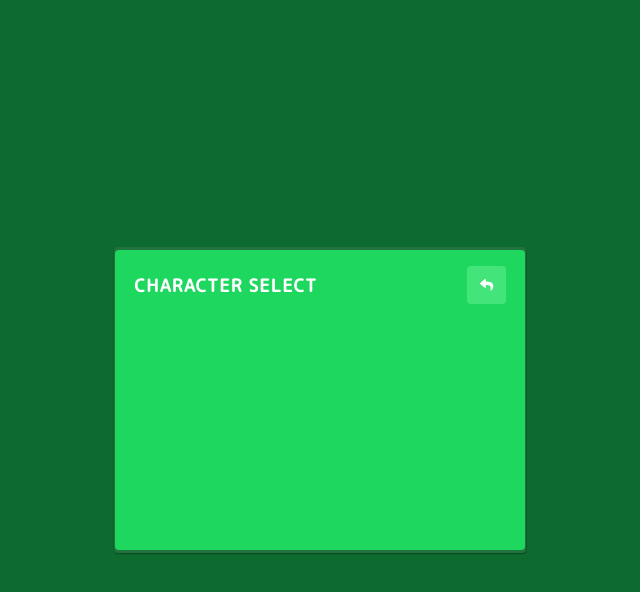
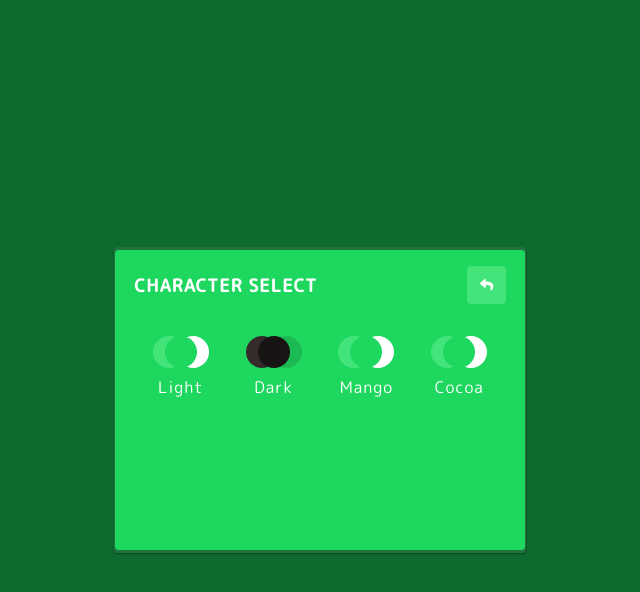
Before and after one commit to N-Nikolaev/drum-machine, a React (Vite) app: page / in a window 1280 px wide. Both pictures are taken after a click on the button 485 px from the left and 282 px from the top of the page. Shown: the top 592 px of the page, without its empty margins (320-960 px from the left). Built offline with nearby package versions, Linux system fonts and the light colour scheme.

Commit message:
Update theme modal component

```diff
--- a/src/js/components/App.tsx
+++ b/src/js/components/App.tsx
@@ -13,6 +13,13 @@ const App: React.FC = () => {
 
     const [modalOpen, setModalOpen] = useState(false)
     const [modalType, setModalType] = useState('')
+    const [themeList] = useState([
+        'light',
+        'dark',
+        'mango',
+        'cocoa',
+    ])
+    const [theme, setTheme] = useState(themeList[0])
 
     return (
         <main id="drum-machine" className='app'>
@@ -47,7 +54,9 @@ const App: React.FC = () => {
             {modalOpen && <Modal
                 modalType={modalType}
                 modalOpen={modalOpen}
-                modalOpenHandler={setModalOpen} />}
+                modalOpenHandler={setModalOpen}
+                themeHandler={setTheme}
+                themeList={themeList} />}
 
         </main>
     )
--- a/src/js/components/Modal.tsx
+++ b/src/js/components/Modal.tsx
@@ -9,19 +9,33 @@ interface IProps {
     modalOpenHandler: React.Dispatch<React.SetStateAction<boolean>>
     modalOpen: boolean
     modalType: string
+    themeHandler: React.Dispatch<React.SetStateAction<string>>
+    themeList: string[]
 }
 
 const Modal: React.FC<IProps> = ({
     modalOpenHandler,
     modalOpen,
-    modalType }) => {
+    modalType,
+    themeHandler,
+    themeList }) => {
 
     const modalTypeRender = (type: string): JSX.Element  => {
         switch (type) {
             case 'theme':
                 return (
                     <div className='modal__theme-content'>
-
+                        {themeList.map((theme, idx) => {
+                            return (
+                                <div
+                                    className='modal__theme-item'
+                                    key={idx}
+                                    onClick={() => themeHandler(theme)}>
+                                    <div className={`theme theme--${theme}`}/>
+                                    <em className='theme__name'>{theme}</em>
+                                </div>
+                            )
+                        })}
                     </div>
                 )
             case 'help':
```
